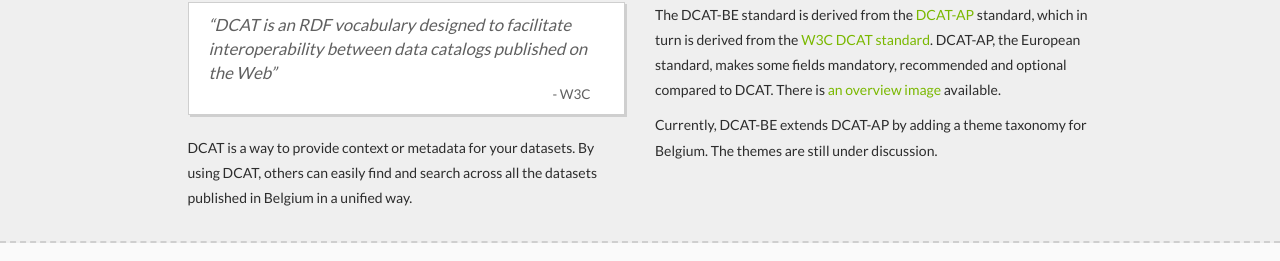
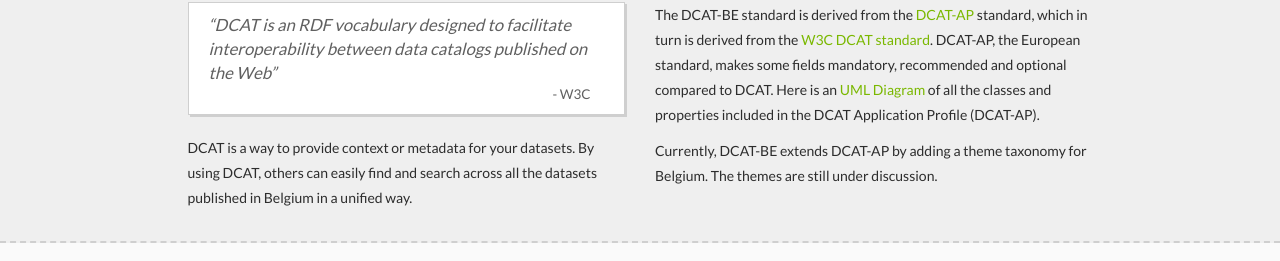
Before and after one commit to openknowledgebe/dcat-be, a website: page index.html in a window 1280 px wide. Shown: the part 650-911 px from the top of the page. Drawn offline with nearby package versions, Linux system fonts and the light colour scheme.

Commit message:
#15 Fixed the link to the UML Diagram of DCAT-AP

```diff
--- a/index.html
+++ b/index.html
@@ -121,7 +121,7 @@
                     <h2>DCAT-BE</h2>
                     <p>
                     The DCAT-BE standard is derived from the <a href="https://joinup.ec.europa.eu/asset/dcat_application_profile/description">DCAT-AP</a> standard, which in turn is derived from the <a href="http://www.w3.org/TR/vocab-dcat/">W3C DCAT standard</a>.
-                    DCAT-AP, the European standard, makes some fields mandatory, recommended and optional compared to DCAT. There is <a href="https://joinup.ec.europa.eu/system/files/project/dcat-ap_4.png">an overview image</a> available.
+                    DCAT-AP, the European standard, makes some fields mandatory, recommended and optional compared to DCAT. Here is an <a href="images/dcat-ap.png">UML Diagram</a> of all the classes and properties included in the DCAT Application Profile (DCAT-AP).
                     </p>
                     <p>Currently, DCAT-BE extends DCAT-AP by adding a theme taxonomy for Belgium. The themes are still under discussion.
                     </p>
```
Also changed, not shown: images/dcat-ap.png (added).
